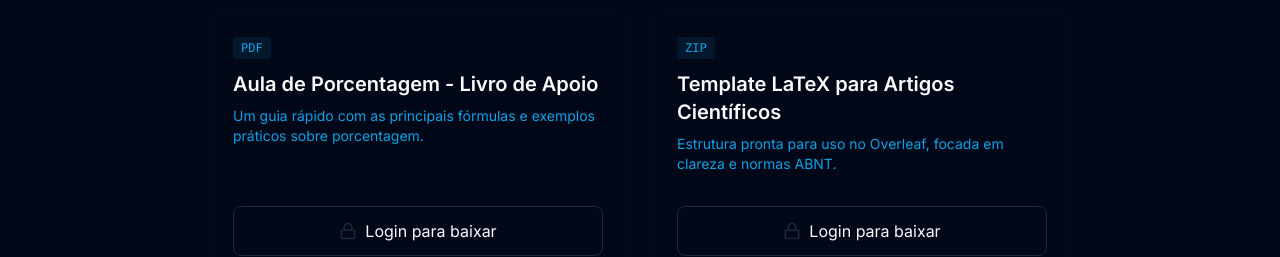
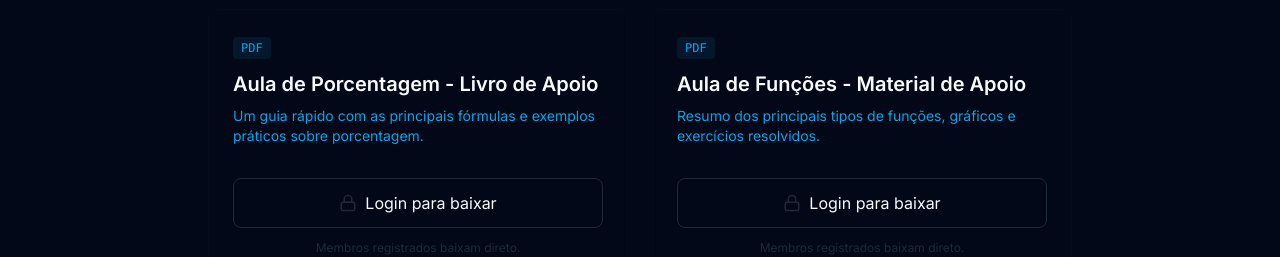
Before and after one commit to ronaldandrade/portfolio-math, a Next.js app: page /materiais in a window 1280 px wide. Shown: the part 176-433 px from the top of the page. Built offline with nearby package versions, Linux system fonts and the light colour scheme; no server answers.

Commit message:
ajustes de css

```diff
--- a/src/app/(site)/materiais/page.tsx
+++ b/src/app/(site)/materiais/page.tsx
@@ -11,10 +11,10 @@ const materials = [
   },
   {
     id: 2,
-    title: "Template LaTeX para Artigos Científicos",
-    description: "Estrutura pronta para uso no Overleaf, focada em clareza e normas ABNT.",
-    type: "ZIP",
-    fileUrl: "/assets/template-latex.zip"
+    title: "Aula de Funções - Material de Apoio",
+    description: "Resumo dos principais tipos de funções, gráficos e exercícios resolvidos.",
+    type: "PDF",
+    fileUrl: "https://mymrspjrihlbrkswnzjl.supabase.co/storage/v1/object/public/materiais/MAP_09_Funcoes_primeiro_e_segundo_grau.pdf"
   }
 ];
 
--- a/src/app/conteudos/page.tsx
+++ b/src/app/conteudos/page.tsx
@@ -1,8 +1,8 @@
 export default function ConteudosPage() {
   // Simulação de dados (depois virá do YouTube API ou banco de dados)
   const videos = [
-    { id: 1, title: "Introdução ao Manim", date: "Fev 2026", url: "https://youtube.com/embed/Jb1W0EzuEME?si=WyOPuEz91Lxcxldc" },
-    { id: 2, title: "Matemática do Machine Learning", date: "Jan 2026", url: "https://www.youtube.com/embed/SEU_ID_VIDEO_AQUI" },
+    { id: 1, title: "Aula de Porcentagem", date: "Fev 2026", url: "https://youtube.com/embed/Jb1W0EzuEME?si=WyOPuEz91Lxcxldc" },
+    { id: 2, title: "Matemática do Machine Learning", date: "Jan 2026", url: "https://www.youtube.com/embed/watch?v=zCsEQSQ1XEc" },
     { id: 3, title: "Criando Redes Neurais do Zero", date: "Dez 2025", url: "https://www.youtube.com/embed/SEU_ID_VIDEO_AQUI" },
     { id: 4, title: "Visualizando Dados com Python", date: "Nov 2025", url: "https://www.youtube.com/embed/SEU_ID_VIDEO_AQUI" },
     { id: 5, title: "Criando Redes Neurais do Zero", date: "Dez 2025", url: "https://www.youtube.com/embed/SEU_ID_VIDEO_AQUI" },
```
